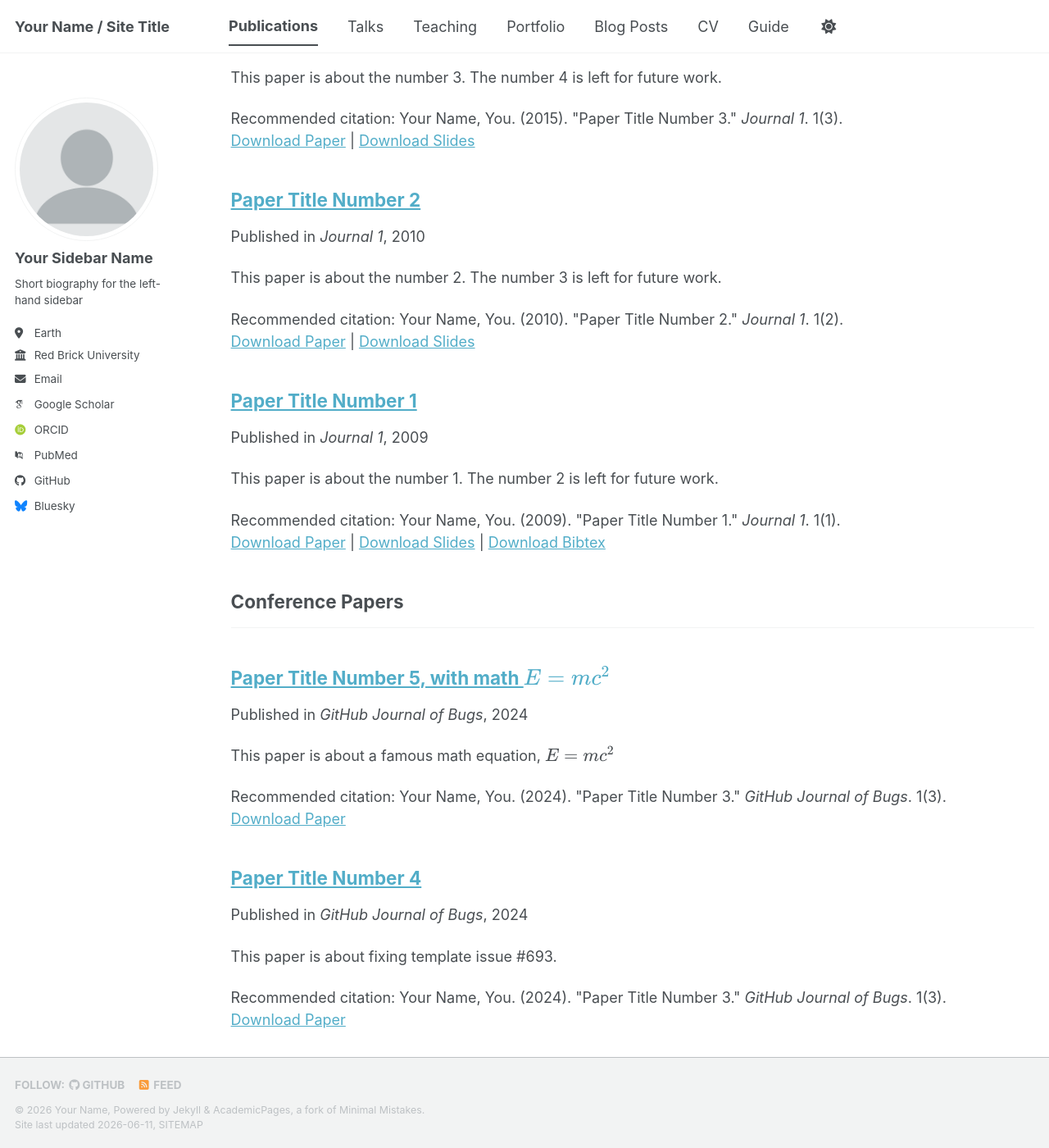
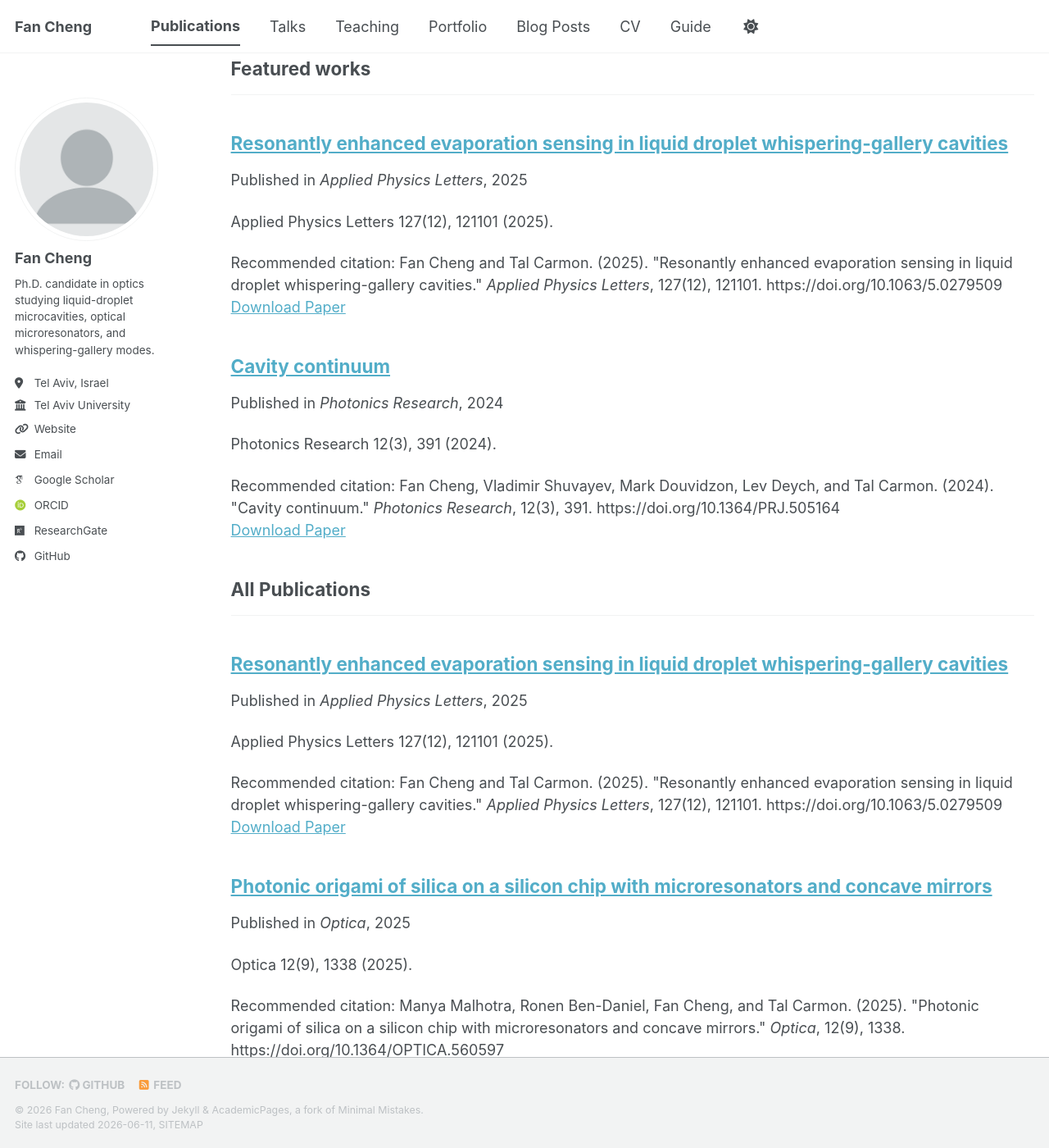
Before and after one commit to FanCheng5640/fancheng5640.github.io, a Jekyll site: the page built from _pages/publications.html, in a window 1280 px wide and 1400 px high, scrolled down 321 px. Shown: the whole window at 82% size. Built offline with Jekyll 4.4.1, drawn with Linux system fonts in a browser that asks for light colours; some web fonts are replaced; a script bundle is joined from its source files by our own code; library files that are not in the unit come from our copies; some of the changed text lies outside the part shown.

Commit message:
增加 Publications 自动统计和 Featured works

```diff
--- a/Gemfile
+++ b/Gemfile
@@ -11,3 +11,4 @@
 
 gem 'github-pages'
 gem 'connection_pool', '2.5.0'
+gem 'tzinfo-data', platforms: [:mingw, :mswin, :x64_mingw]
--- a/_config.yml
+++ b/_config.yml
@@ -9,14 +9,14 @@
 # Basic Site Settings
 locale                   : "en-US"
 site_theme               : "default" # The available themes options are "default", "air", "sunrise", "mint", "dirt" and "contrast"
-title                    : "Your Name / Site Title"
+title                    : "Fan Cheng"
 title_separator          : "-"
-name                     : &name "Your Name"
-description              : &description "Your Name's academic portfolio"   # Update this with a general description of your site, this is the default if not overridden by a page
-url                      : https://academicpages.github.io # The base hostname & protocol for your site e.g. "https://[your GitHub username].github.io",
+name                     : &name "Fan Cheng"
+description              : &description "PhD Candidate in Optics, Tel Aviv University"   # Update this with a general description of your site, this is the default if not overridden by a page
+url                      : https://fancheng5640.github.io # The base hostname & protocol for your site e.g. "https://[your GitHub username].github.io",
                                                            # or if you already have some other page hosted on Github then use "https://[your GitHub username].github.io/[Your Repo Name]"
 baseurl                  : "" # the subpath of your site, e.g. "/blog"
-repository               : "academicpages/academicpages.github.io"
+repository               : "FanCheng5640/fancheng5640.github.io"
 
 # Site Author - The following control what appear as part of the author content on the side bar.
 #               If a field is blank the icon and link will not appear, otherwise it will be shown.
@@ -24,25 +24,25 @@
 author:
   # Biographic information
   avatar           : "profile.png"
-  name             : "Your Sidebar Name"
+  name             : "Fan Cheng"
   pronouns         : # example: "she/her"
-  bio              : "Short biography for the left-hand sidebar"
-  location         : "Earth"
-  employer         : "Red Brick University"
-  uri              : # URL
-  email            : "none@example.org"
+  bio              : "Ph.D. candidate in optics studying liquid-droplet microcavities, optical microresonators, and whispering-gallery modes."
+  location         : "Tel Aviv, Israel"
+  employer         : "Tel Aviv University"
+  uri              : "https://web2.eng.tau.ac.il/wtest/carmon1/index.php/publication/"
+  email            : "fancheng@mail.tau.ac.il"
 
   # Academic websites
   academia         : # URL
   arxiv            : # URL - Update with the correct link to your profile
-  googlescholar    : "https://scholar.google.com/citations?user=PS_CX0AAAAAJ"
+  googlescholar    : "https://scholar.google.com/citations?user=cXkaM-MAAAAJ&hl=en&inst=2457744612629960019"
   inspire-hep      : # URL
   impactstory      : # URL
-  orcid            : "https://orcid.org/yourorcidurl"
+  orcid            : "https://orcid.org/0000-0003-3088-2983"
   semantic         : # URL
   ssrn             : # URL
-  pubmed           : "https://www.ncbi.nlm.nih.gov/pubmed/?term=john+snow"
-  researchgate     : # URL
+  pubmed           : # URL
+  researchgate     : "https://www.researchgate.net/profile/Fan-Cheng-19"
   scopus           : # URL
   zotero           : # URL
 
@@ -51,13 +51,13 @@
   bitbucket        : # Username - Update with your username on the site
   codepen          : # Username
   dribbble         : # Username
-  github           : "academicpages"
+  github           : "FanCheng5640"
   kaggle           : # Username
   stackoverflow    : # User number or user number and name (i.e., use "1" or "1/jeff-atwood")
 
   # Social media
   artstation       : # Username
-  bluesky          : "bsky.app" # Replace this with you Bluesky username
+  bluesky          : # Username
   facebook         : # Username
   flickr           : # Username
   foursquare       : # Username
@@ -148,9 +148,13 @@
 # For specifying social profiles
 # - https://developers.google.com/structured-data/customize/social-profiles
 social:
-  type                   : # Person or Organization (defaults to Person)
-  name                   : # If the user or organization name differs from the site's name
+  type                   : Person # Person or Organization (defaults to Person)
+  name                   : "Fan Cheng" # If the user or organization name differs from the site's name
   links: # An array of links to social media profiles
+    - "https://github.com/FanCheng5640"
+    - "https://scholar.google.com/citations?user=cXkaM-MAAAAJ&hl=en&inst=2457744612629960019"
+    - "https://orcid.org/0000-0003-3088-2983"
+    - "https://www.researchgate.net/profile/Fan-Cheng-19"
 
 
 # Analytics
--- a/_pages/publications.html
+++ b/_pages/publications.html
@@ -5,29 +5,39 @@
 author_profile: true
 ---
 
+{% include base_path %}
+
+{% assign publications_sorted = site.publications | sort: "date" | reverse %}
+{% assign first_author_publications = site.publications | where: "first_author", true | sort: "summary_order" %}
+{% assign coauthor_publications = site.publications | where: "first_author", false | sort: "summary_order" %}
+{% assign featured_publications = site.publications | where: "featured", true | sort: "date" | reverse %}
+{% assign first_author_by_venue = first_author_publications | group_by: "venue" %}
+{% assign coauthor_by_venue = coauthor_publications | group_by: "venue" %}
+
+<h2>PUBLICATIONS ({{ site.publications | size }})</h2><hr />
+<ul>
+  <li><strong>First author ({{ first_author_publications | size }}):</strong>
+    {% for venue_group in first_author_by_venue %}
+      {{ venue_group.name }} ({{ venue_group.items | size }}){% unless forloop.last %}, {% endunless %}
+    {% endfor %}
+  </li>
+  <li><strong>Co-author ({{ coauthor_publications | size }}):</strong>
+    {% for venue_group in coauthor_by_venue %}
+      {{ venue_group.name }} ({{ venue_group.items | size }}){% unless forloop.last %}, {% endunless %}
+    {% endfor %}
+  </li>
+</ul>
+
 {% if site.author.googlescholar %}
   <div class="wordwrap">You can also find my articles on <a href="{{site.author.googlescholar}}">my Google Scholar profile</a>.</div>
 {% endif %}
 
-{% include base_path %}
+<h2>Featured works</h2><hr />
+{% for post in featured_publications %}
+  {% include archive-single.html %}
+{% endfor %}
 
-<!-- New style rendering if publication categories are defined -->
-{% if site.publication_category %}
-  {% for category in site.publication_category  %}
-    {% assign title_shown = false %}
-    {% for post in site.publications reversed %}
-      {% if post.category != category[0] %}
-        {% continue %}
-      {% endif %}
-      {% unless title_shown %}
-        <h2>{{ category[1].title }}</h2><hr />
-        {% assign title_shown = true %}
-      {% endunless %}
-      {% include archive-single.html %}
-    {% endfor %}
-  {% endfor %}
-{% else %}
-  {% for post in site.publications reversed %}
-    {% include archive-single.html %}
-  {% endfor %}
-{% endif %}
+<h2>All Publications</h2><hr />
+{% for post in publications_sorted %}
+  {% include archive-single.html %}
+{% endfor %}
--- a/_publications/2009-10-01-paper-title-number-1.md
+++ /dev/null
@@ -1,14 +0,0 @@
----
-title: "Paper Title Number 1"
-collection: publications
-category: manuscripts
-permalink: /publication/2009-10-01-paper-title-number-1
-excerpt: 'This paper is about the number 1. The number 2 is left for future work.'
-date: 2009-10-01
-venue: 'Journal 1'
-slidesurl: 'https://academicpages.github.io/files/slides1.pdf'
-paperurl: 'https://academicpages.github.io/files/paper1.pdf'
-bibtexurl: 'https://academicpages.github.io/files/bibtex1.bib'
-citation: 'Your Name, You. (2009). &quot;Paper Title Number 1.&quot; <i>Journal 1</i>. 1(1).'
----
-The contents above will be part of a list of publications, if the user clicks the link for the publication than the contents of section will be rendered as a full page, allowing you to provide more information about the paper for the reader. When publications are displayed as a single page, the contents of the above "citation" field will automatically be included below this section in a smaller font.
--- a/_publications/2010-10-01-paper-title-number-2.md
+++ /dev/null
@@ -1,14 +0,0 @@
----
-title: "Paper Title Number 2"
-collection: publications
-category: manuscripts
-permalink: /publication/2010-10-01-paper-title-number-2
-excerpt: 'This paper is about the number 2. The number 3 is left for future work.'
-date: 2010-10-01
-venue: 'Journal 1'
-slidesurl: 'https://academicpages.github.io/files/slides2.pdf'
-paperurl: 'https://academicpages.github.io/files/paper2.pdf'
-citation: 'Your Name, You. (2010). &quot;Paper Title Number 2.&quot; <i>Journal 1</i>. 1(2).'
----
-
-The contents above will be part of a list of publications, if the user clicks the link for the publication than the contents of section will be rendered as a full page, allowing you to provide more information about the paper for the reader. When publications are displayed as a single page, the contents of the above "citation" field will automatically be included below this section in a smaller font.
--- a/_publications/2015-10-01-paper-title-number-3.md
+++ /dev/null
@@ -1,14 +0,0 @@
----
-title: "Paper Title Number 3"
-collection: publications
-category: manuscripts
-permalink: /publication/2015-10-01-paper-title-number-3
-excerpt: 'This paper is about the number 3. The number 4 is left for future work.'
-date: 2015-10-01
-venue: 'Journal 1'
-slidesurl: 'https://academicpages.github.io/files/slides3.pdf'
-paperurl: 'https://academicpages.github.io/files/paper3.pdf'
-citation: 'Your Name, You. (2015). &quot;Paper Title Number 3.&quot; <i>Journal 1</i>. 1(3).'
----
-
-The contents above will be part of a list of publications, if the user clicks the link for the publication than the contents of section will be rendered as a full page, allowing you to provide more information about the paper for the reader. When publications are displayed as a single page, the contents of the above "citation" field will automatically be included below this section in a smaller font.
--- /dev/null
+++ b/_publications/2018-11-26-nondestructive-measurement-of-nanofiber-diameters.md
@@ -0,0 +1,16 @@
+---
+title: "Nondestructive measurement of nanofiber diameters using microfiber tip"
+collection: publications
+category: manuscripts
+first_author: false
+featured: false
+summary_order: 3
+permalink: /publication/2018-11-26-nondestructive-measurement-of-nanofiber-diameters
+excerpt: 'Optics Express 26(24), 31500 (2018).'
+date: 2018-11-26
+venue: 'Optics Express'
+paperurl: 'https://doi.org/10.1364/oe.26.031500'
+citation: 'Pengfei Zhang, Fan Cheng, Xin Wang, Lijun Song, Chang-Ling Zou, Gang Li, and Tiancai Zhang. (2018). &quot;Nondestructive measurement of nanofiber diameters using microfiber tip.&quot; <i>Optics Express</i>, 26(24), 31500. https://doi.org/10.1364/oe.26.031500'
+---
+
+DOI: [10.1364/oe.26.031500](https://doi.org/10.1364/oe.26.031500)
--- /dev/null
+++ b/_publications/2023-07-27-absorption-induced-transmission.md
@@ -0,0 +1,16 @@
+---
+title: "Absorption-induced transmission in plasma microphotonics"
+collection: publications
+category: manuscripts
+first_author: false
+featured: false
+summary_order: 1
+permalink: /publication/2023-07-27-absorption-induced-transmission
+excerpt: 'Nature Communications 14(1), 4535 (2023).'
+date: 2023-07-27
+venue: 'Nature Communications'
+paperurl: 'https://doi.org/10.1038/s41467-023-40205-0'
+citation: 'Baheej Bathish, Raanan Gad, Fan Cheng, Kristoffer Karlsson, Ramgopal Madugani, Mark Douvidzon, Síle Nic Chormaic, and Tal Carmon. (2023). &quot;Absorption-induced transmission in plasma microphotonics.&quot; <i>Nature Communications</i>, 14(1), 4535. https://doi.org/10.1038/s41467-023-40205-0'
+---
+
+DOI: [10.1038/s41467-023-40205-0](https://doi.org/10.1038/s41467-023-40205-0)
--- /dev/null
+++ b/_publications/2024-03-01-cavity-continuum.md
@@ -0,0 +1,16 @@
+---
+title: "Cavity continuum"
+collection: publications
+category: manuscripts
+first_author: true
+featured: true
+summary_order: 1
+permalink: /publication/2024-03-01-cavity-continuum
+excerpt: 'Photonics Research 12(3), 391 (2024).'
+date: 2024-03-01
+venue: 'Photonics Research'
+paperurl: 'https://doi.org/10.1364/PRJ.505164'
+citation: 'Fan Cheng, Vladimir Shuvayev, Mark Douvidzon, Lev Deych, and Tal Carmon. (2024). &quot;Cavity continuum.&quot; <i>Photonics Research</i>, 12(3), 391. https://doi.org/10.1364/PRJ.505164'
+---
+
+DOI: [10.1364/PRJ.505164](https://doi.org/10.1364/PRJ.505164)
--- /dev/null
+++ b/_publications/2024-03-01-radiation-pressure-induced-oscillations.md
@@ -0,0 +1,16 @@
+---
+title: "Radiation pressure induced oscillations of an optically levitating mirror"
+collection: publications
+category: manuscripts
+first_author: false
+featured: false
+summary_order: 4
+permalink: /publication/2024-03-01-radiation-pressure-induced-oscillations
+excerpt: 'AIP Advances 14(3), 035123 (2024).'
+date: 2024-03-01
+venue: 'AIP Advances'
+paperurl: 'https://doi.org/10.1063/5.0197109'
+citation: 'Satyam Shekhar Jha, Tal Carmon, Fan Cheng, and Lev Deych. (2024). &quot;Radiation pressure induced oscillations of an optically levitating mirror.&quot; <i>AIP Advances</i>, 14(3), 035123. https://doi.org/10.1063/5.0197109'
+---
+
+DOI: [10.1063/5.0197109](https://doi.org/10.1063/5.0197109)
--- a/_publications/2025-06-08-paper-title-number-5.md
+++ /dev/null
@@ -1,13 +0,0 @@
----
-title: "Paper Title Number 5, with math $$E=mc^2$$"
-collection: publications
-category: conferences
-permalink: /publication/2024-02-17-paper-title-number-4
-excerpt: 'This paper is about a famous math equation, $$E=mc^2$$'
-date: 2024-02-17
-venue: 'GitHub Journal of Bugs'
-paperurl: 'https://academicpages.github.io/files/paper3.pdf'
-citation: 'Your Name, You. (2024). &quot;Paper Title Number 3.&quot; <i>GitHub Journal of Bugs</i>. 1(3).'
----
-
-Using [MathJax](https://www.mathjax.org/) in the description is supported - $$E=mc^2$$ - however, the use must be mindful that the default delimiters are `$$...$$` and `\\[...\\]` which differs from the `$...$` that is typically expected.
--- /dev/null
+++ b/_publications/2025-07-28-observation-of-spectrally-continuous-resonance-enhancement.md
@@ -0,0 +1,16 @@
+---
+title: "Observation of spectrally continuous resonance enhancement by mode coalescence"
+collection: publications
+category: manuscripts
+first_author: false
+featured: false
+summary_order: 3
+permalink: /publication/2025-07-28-observation-of-spectrally-continuous-resonance-enhancement
+excerpt: 'Optics Express 33(15), 31722 (2025).'
+date: 2025-07-28
+venue: 'Optics Express'
+paperurl: 'https://doi.org/10.1364/OE.561188'
+citation: 'Nitzan Shani, Amit Kumar Shakya, Fan Cheng, Vladimir Shuvayev, Lev Deych, and Tal Carmon. (2025). &quot;Observation of spectrally continuous resonance enhancement by mode coalescence.&quot; <i>Optics Express</i>, 33(15), 31722. https://doi.org/10.1364/OE.561188'
+---
+
+DOI: [10.1364/OE.561188](https://doi.org/10.1364/OE.561188)
--- /dev/null
+++ b/_publications/2025-09-20-photonic-origami-of-silica.md
@@ -0,0 +1,16 @@
+---
+title: "Photonic origami of silica on a silicon chip with microresonators and concave mirrors"
+collection: publications
+category: manuscripts
+first_author: false
+featured: false
+summary_order: 2
+permalink: /publication/2025-09-20-photonic-origami-of-silica
+excerpt: 'Optica 12(9), 1338 (2025).'
+date: 2025-09-20
+venue: 'Optica'
+paperurl: 'https://doi.org/10.1364/OPTICA.560597'
+citation: 'Manya Malhotra, Ronen Ben-Daniel, Fan Cheng, and Tal Carmon. (2025). &quot;Photonic origami of silica on a silicon chip with microresonators and concave mirrors.&quot; <i>Optica</i>, 12(9), 1338. https://doi.org/10.1364/OPTICA.560597'
+---
+
+DOI: [10.1364/OPTICA.560597](https://doi.org/10.1364/OPTICA.560597)
--- /dev/null
+++ b/_publications/2025-09-22-resonantly-enhanced-evaporation-sensing.md
@@ -0,0 +1,16 @@
+---
+title: "Resonantly enhanced evaporation sensing in liquid droplet whispering-gallery cavities"
+collection: publications
+category: manuscripts
+first_author: true
+featured: true
+summary_order: 2
+permalink: /publication/2025-09-22-resonantly-enhanced-evaporation-sensing
+excerpt: 'Applied Physics Letters 127(12), 121101 (2025).'
+date: 2025-09-22
+venue: 'Applied Physics Letters'
+paperurl: 'https://doi.org/10.1063/5.0279509'
+citation: 'Fan Cheng and Tal Carmon. (2025). &quot;Resonantly enhanced evaporation sensing in liquid droplet whispering-gallery cavities.&quot; <i>Applied Physics Letters</i>, 127(12), 121101. https://doi.org/10.1063/5.0279509'
+---
+
+DOI: [10.1063/5.0279509](https://doi.org/10.1063/5.0279509)
```
Also changed, not shown: _publications/2024-02-17-paper-title-number-4.md (deleted, +0 -13 lines), 1 other file.
